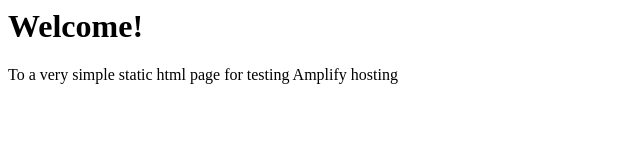
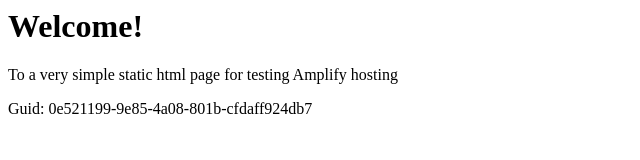
Before and after one commit to aws-aemilia-nrt/Github-PR-Commit-Integration-Test-DoNotTouch-Gith-OKSLNVO2-v1-prod-ap-northeast-1, a website: page src/index.html in a window 1280 px wide. Shown: the whole page, without its empty margins (0-640 px from the left). Drawn offline with Linux system fonts and the light colour scheme.

Commit message:
commit from integ tests

```diff
--- a/src/index.html
+++ b/src/index.html
@@ -1,3 +1,5 @@
+
+
 <html lang="en">
 
 <head>
@@ -10,6 +12,6 @@
 <body>
     <h1>Welcome!</h1>
     <p>To a very simple static html page for testing Amplify hosting</p>
-</body>
+    <p>Guid: 0e521199-9e85-4a08-801b-cfdaff924db7</p></body>
 
 </html>
```
